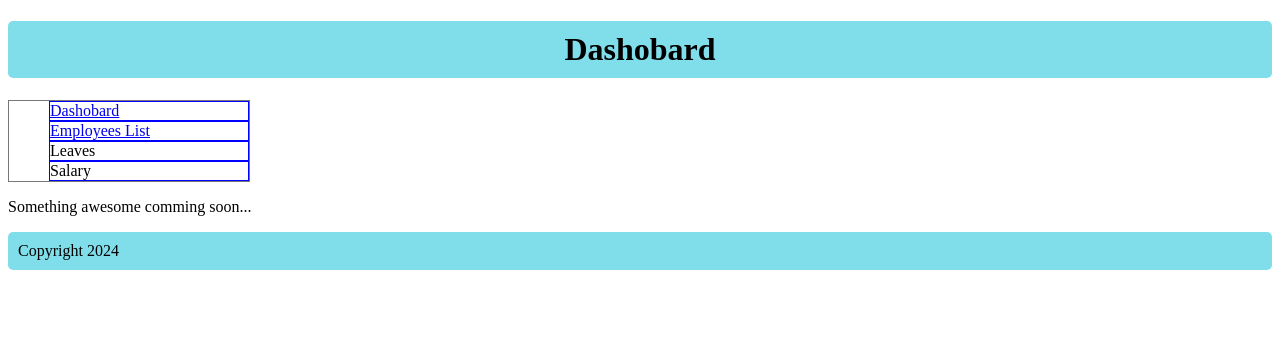
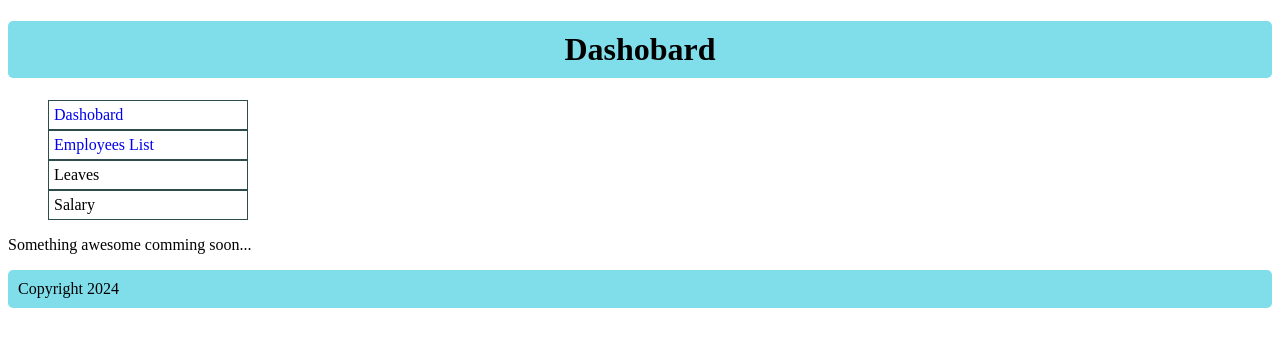
Before and after one commit to hrmsportal/ispl_internship_2024, a PHP site: page /dashboard.php in a window 1280 px wide. Shown: the top 347 px of the page. Run offline with PHP 8.4, Linux system fonts and the light colour scheme.

Commit message:
style of sidebar done.

```diff
--- a/includes/css/style.css
+++ b/includes/css/style.css
@@ -5,11 +5,16 @@ h1,#copyright{
 }
 
 ul {
-	border: 1px solid #777;
+/*	border: 1px solid #777;*/
     width: 200px;
     list-style-type: none;
 }
 
 ul li {
-	border: 1px solid blue;
+	border: 1px solid #2d4c4b;
+	padding: 5px 5px
 }
+
+ul li a {
+	text-decoration: none;
+}
```
